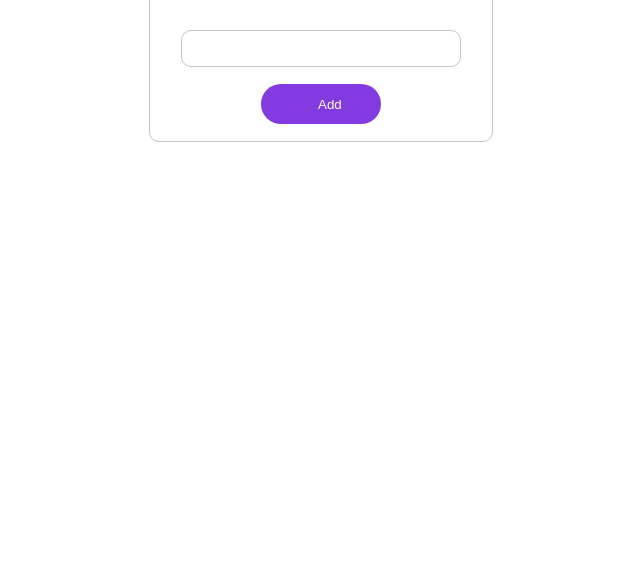
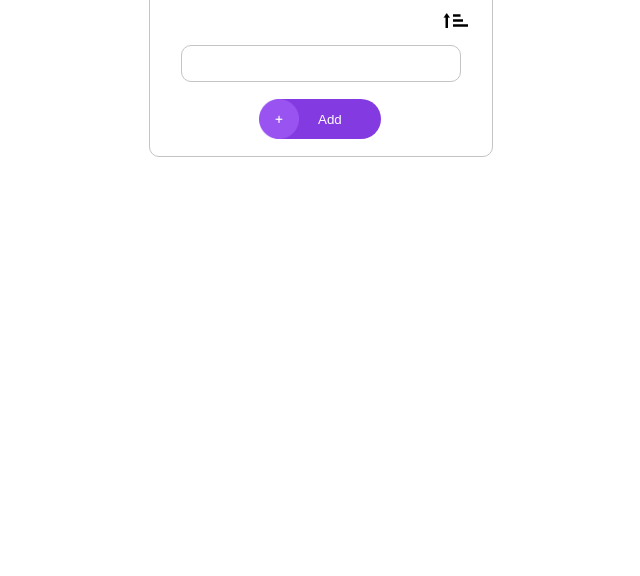
Before and after one commit to EdaletHashimli/todolist, a plain HTML site: page index.html in a window 1280 px wide. Shown: the part 224-800 px from the top of the page, without its empty margins (319-959 px from the left). Drawn offline with Linux system fonts and the light colour scheme.

Commit message:
Update index.html

```diff
--- a/index.html
+++ b/index.html
@@ -14,7 +14,7 @@
     <div class="container">
         <div class="color"></div>
         <h1>To-Do List</h1>
-        <div class="icon"> <img src="up.png" alt="" class="up" onclick="sortList()"> <img src="down.png" alt=""
+        <div class="icon"> <img src="img/up.png" alt="" class="up" onclick="sortList()"> <img src="down.png" alt=""
                 class="down" onclick="sortListreverse()"></div>
         <input type="text">
         <div class="delete">
@@ -25,7 +25,7 @@
 
         <div id="button-add">
             <button class="add">
-                <img src="add+.png" alt="" id="plus">
+                <img src="img/add+.png" alt="" id="plus">
                 <div class="addb">Add</div>
             </button>
         </div>
```
